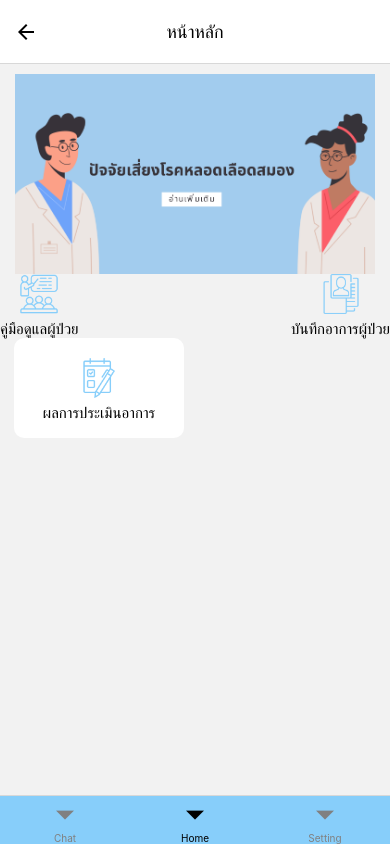
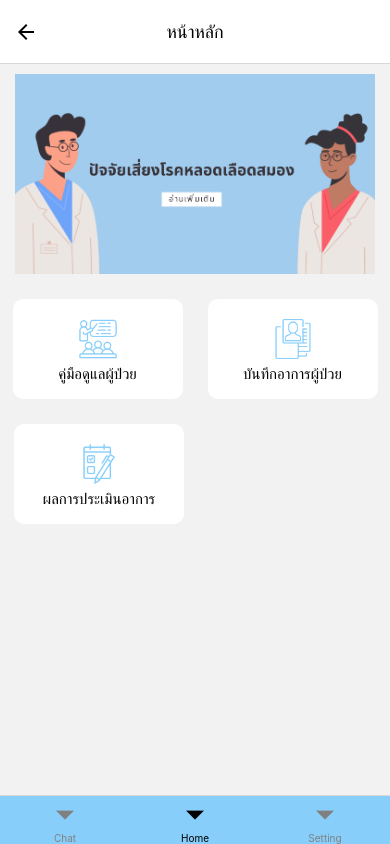
Before and after one commit to aajaiiii/HomewardApp, a React Native app: screen /Home in a window 390 px wide. Built offline with nearby package versions, Linux system fonts and the light colour scheme; no server answers.

Commit message:
12/05/67

```diff
--- a/Screens/HomeScreen.jsx
+++ b/Screens/HomeScreen.jsx
@@ -38,13 +38,13 @@ function HomeScreen(props) {
         </View>
         <View style={styles.containerWrapper}>
 
-      <TouchableOpacity style={styless.container} onPress={Caremanual}>
+      <TouchableOpacity style={styles.container} onPress={Caremanual}>
       <Image style={styles.buttonImage} source={require('../assets/training.png')} />
         <Text style={styles.text} title="Caremanual" onPress={Caremanual}>
           คู่มือดูแลผู้ป่วย
         </Text>
       </TouchableOpacity>
-      <TouchableOpacity style={styless.container} >
+      <TouchableOpacity style={styles.container} >
       <Image style={styles.buttonImage} source={require('../assets/personal-information.png')} />
 
         <Text style={styles.text} title="Caremanual">
```
